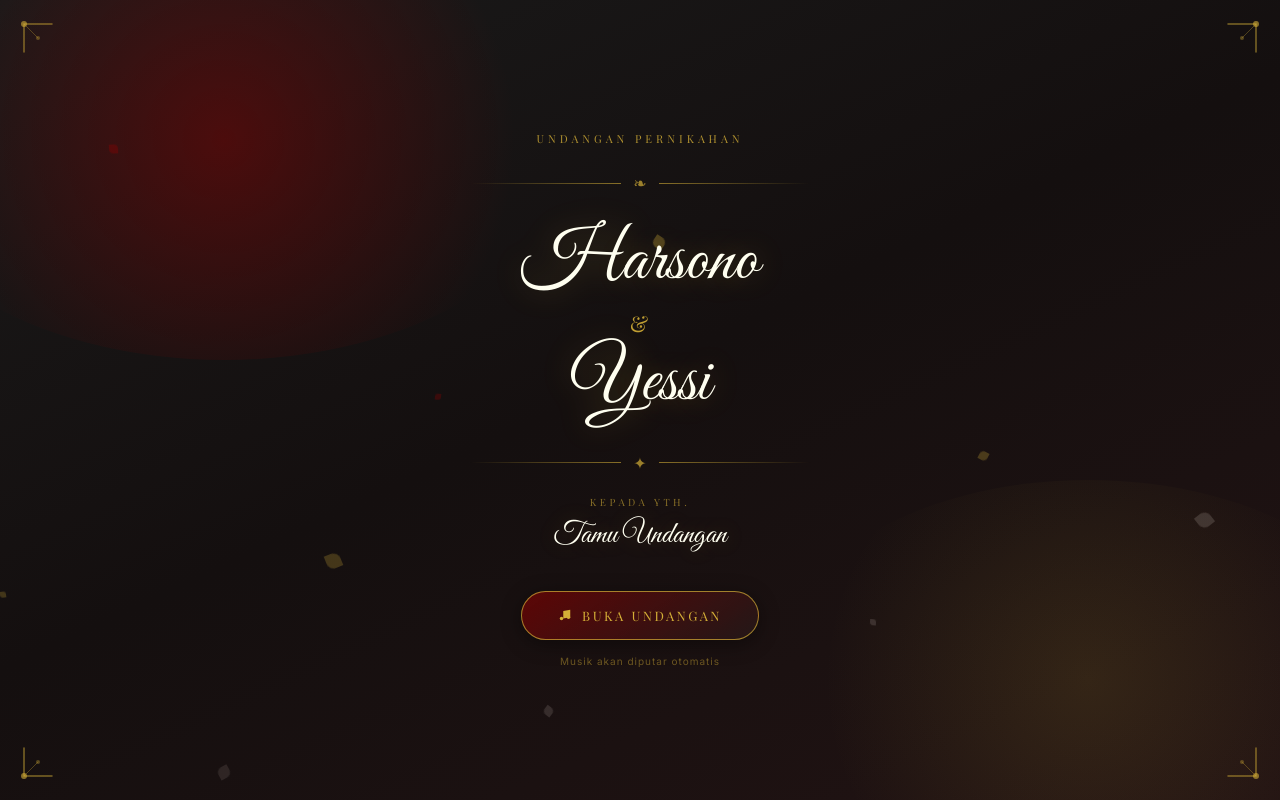
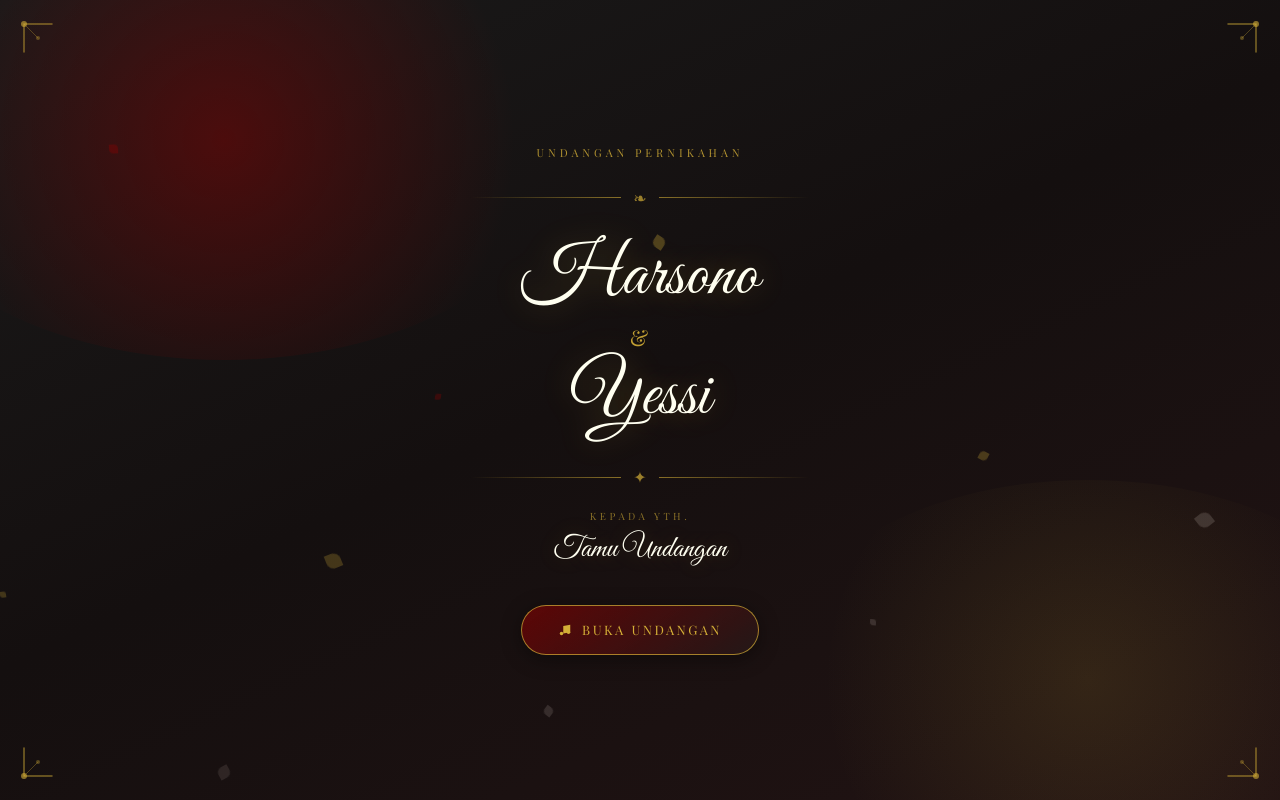
Before and after one commit to ReySa18/web_undangan, a Next.js app: page / in a window 1280 px wide. Shown: the top 800 px of the page. Built offline with nearby package versions, Linux system fonts and the light colour scheme; a web font is replaced by a local one.

Commit message:
uodate kesekian

```diff
--- a/src/components/CoverScreen.tsx
+++ b/src/components/CoverScreen.tsx
@@ -299,18 +299,6 @@ export default function CoverScreen() {
             </svg>
             BUKA UNDANGAN
           </button>
-
-          <p
-            style={{
-              color: "rgba(212,175,55,0.45)",
-              fontSize: "10px",
-              letterSpacing: "1px",
-              marginTop: "14px",
-              fontFamily: "var(--font-body)",
-            }}
-          >
-            Musik akan diputar otomatis
-          </p>
         </div>
       </div>
 
```
